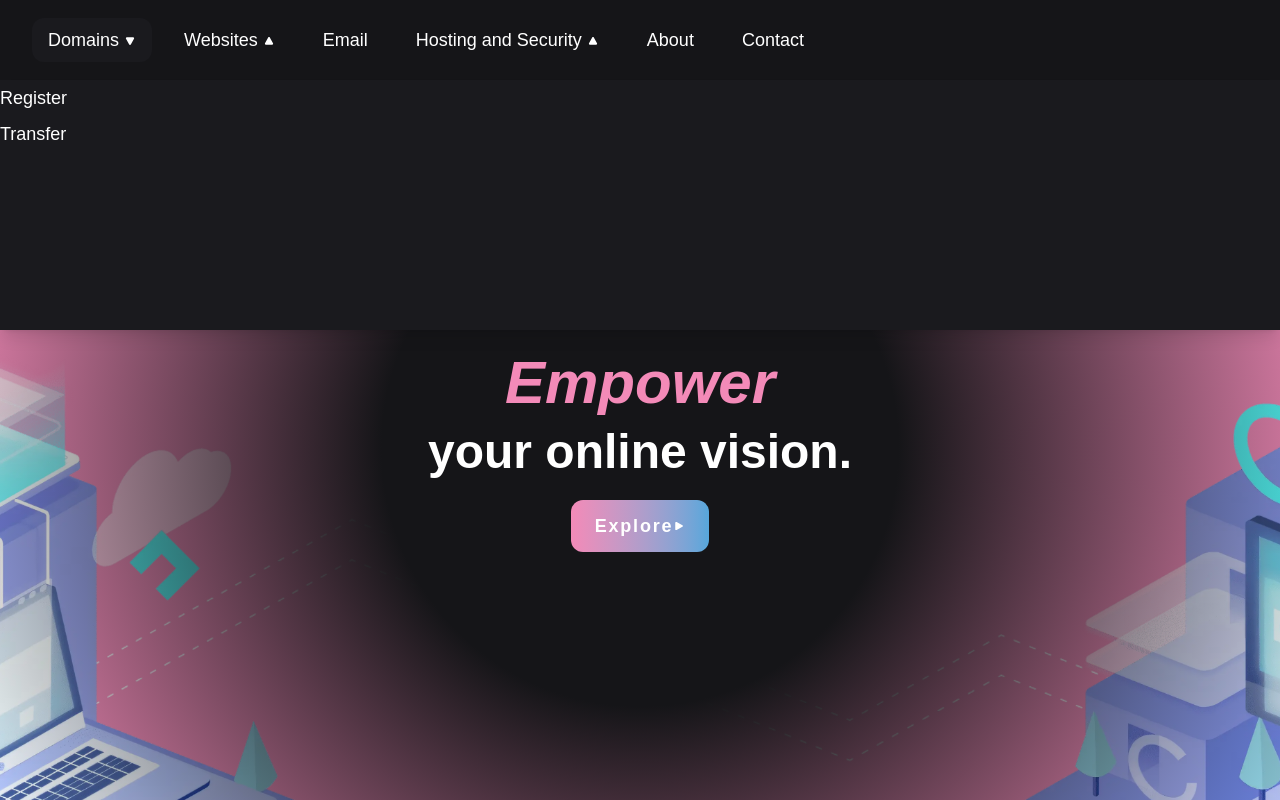
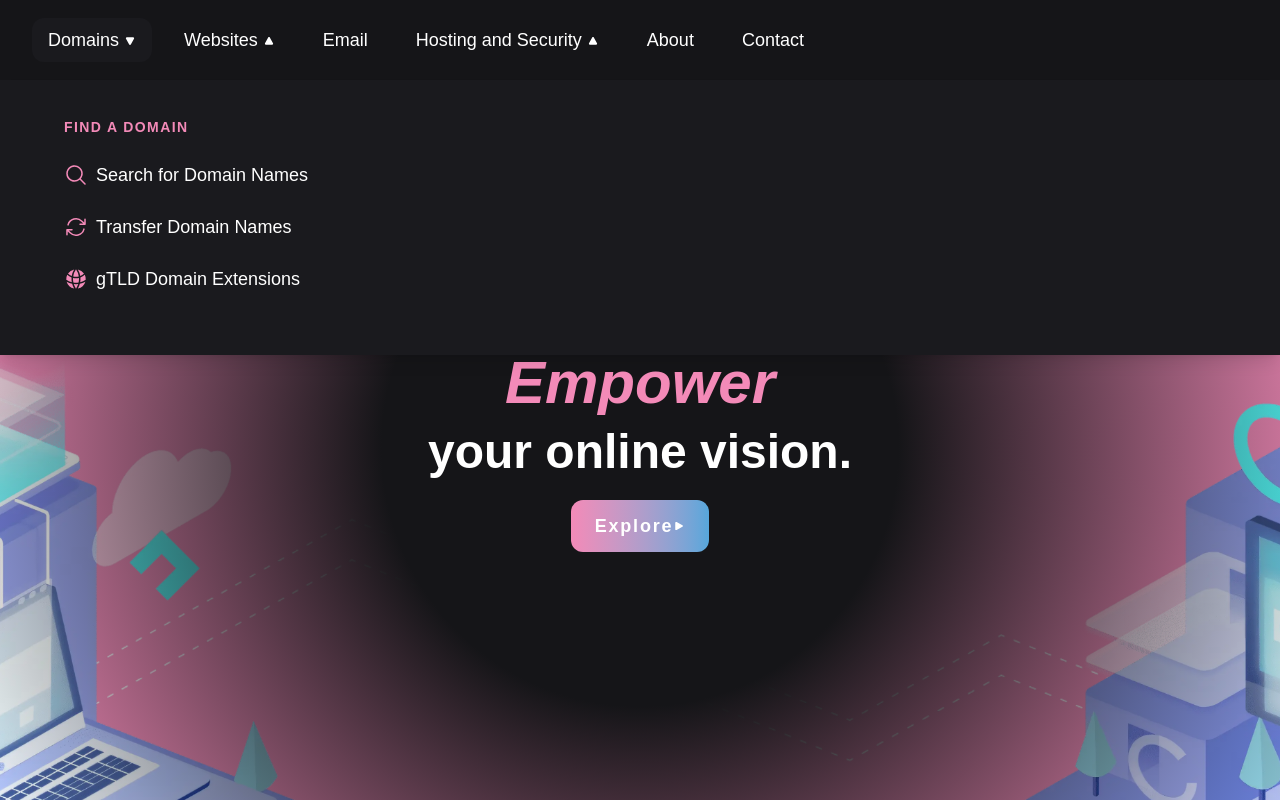
Before and after one commit to brandon-relentnet/nuxt-playground, a Nuxt app: page / in a window 1280 px wide. Both pictures are taken after a click on the button "Domains". Shown: the top 800 px of the page. Built offline with nearby package versions, Linux system fonts and the light colour scheme.

Commit message:
Styled the dropdown by introducing sections and icons. Gonna continue to see how I can slim this code.

```diff
--- a/components/Navbar.vue
+++ b/components/Navbar.vue
@@ -1,29 +1,76 @@
 <script setup>
 import { ref, onMounted } from "vue";
 import autoAnimate from "@formkit/auto-animate";
-import { PlayIcon } from "@heroicons/vue/24/solid";
+import {
+  PlayIcon,
+  MagnifyingGlassIcon,
+  ArrowPathIcon,
+  GlobeAltIcon,
+  PencilIcon,
+  WrenchIcon,
+  DocumentIcon,
+  ChartBarIcon,
+  MegaphoneIcon,
+  ShoppingCartIcon,
+  ServerIcon,
+  CloudIcon,
+  CubeIcon,
+  LockClosedIcon,
+  ShieldCheckIcon,
+} from "@heroicons/vue/24/solid";
 
 const navItems = ref([
   {
     label: "Domains",
     dropdown: true,
     open: false,
-    items: [
-      { label: "Register", url: "https://control.relentnet/register" },
-      { label: "Transfer", url: "https://control.relentnet/transfer" },
+    sections: [
+      {
+        sectionLabel: "Find a Domain",
+        links: [
+          {
+            label: "Search for Domain Names",
+            url: "https://control.relentnet.com/cart.php?a=add&domain=register",
+            icon: MagnifyingGlassIcon,
+          },
+          {
+            label: "Transfer Domain Names",
+            url: "https://control.relentnet.com/cart.php?a=add&domain=transfer",
+            icon: ArrowPathIcon,
+          },
+          {
+            label: "gTLD Domain Extensions",
+            url: "https://control.relentnet.com/cart.php?a=add&domain=register",
+            icon: GlobeAltIcon,
+          },
+        ],
+      },
     ],
   },
   {
     label: "Websites",
     dropdown: true,
     open: false,
-    items: [
-      { label: "Website Builder", url: "#" },
-      { label: "Website Templates", url: "#" },
-      { label: "Online Store", url: "#" },
-      { label: "Website Design Services", url: "#" },
-      { label: "SEO Services", url: "#" },
-      { label: "Digital Marketing Services", url: "#" },
+    sections: [
+      {
+        sectionLabel: "Build & Design",
+        links: [
+          { label: "Website Design Services", url: "#", icon: PencilIcon },
+          { label: "Website Builder", url: "#", icon: WrenchIcon },
+          { label: "Website Templates", url: "#", icon: DocumentIcon },
+        ],
+      },
+      {
+        sectionLabel: "Services",
+        links: [
+          { label: "SEO Services", url: "#", icon: ChartBarIcon },
+          { label: "Digital Marketing Services", url: "#", icon: MegaphoneIcon },
+        ],
+      },
+      {
+        sectionLabel: "E-commerce",
+        links: [{ label: "Online Store", url: "#", icon: ShoppingCartIcon }],
+      },
     ],
   },
   {
@@ -35,12 +82,26 @@ const navItems = ref([
     label: "Hosting and Security",
     dropdown: true,
     open: false,
-    items: [
-      { label: "Wordpress Hosting", url: "#" },
-      { label: "Web Hosting", url: "#" },
-      { label: "VPS Hosting", url: "#" },
-      { label: "SSL Certificates", url: "#" },
-      { label: "Website Security", url: "#" },
+    sections: [
+      {
+        sectionLabel: "Hosting",
+        links: [
+          { label: "WordPress Hosting", url: "#", icon: ServerIcon },
+          { label: "Web Hosting", url: "#", icon: CloudIcon },
+          { label: "VPS Hosting", url: "#", icon: CubeIcon },
+        ],
+      },
+      {
+        sectionLabel: "Security",
+        links: [
+          {
+            label: "SSL Certificates",
+            url: "https://control.relentnet.com/index.php?rp=/store/ssl-certificates",
+            icon: LockClosedIcon,
+          },
+          { label: "Website Security", url: "#", icon: ShieldCheckIcon },
+        ],
+      },
     ],
   },
   {
@@ -62,12 +123,12 @@ function setDropdownRef(el, index) {
 }
 
 onMounted(() => {
-  dropdownRefs.value.forEach(el => {
+  dropdownRefs.value.forEach((el) => {
     if (el) autoAnimate(el);
   });
 });
 
-function toggleDropdown(item, index) {
+function toggleDropdown(item) {
   item.open = !item.open;
 }
 
@@ -84,7 +145,7 @@ function closeDropdown(item) {
           <template v-if="item.dropdown">
             <div v-on-click-outside.bubble="() => closeDropdown(item)">
               <button
-                @click="toggleDropdown(item, index)"
+                @click="toggleDropdown(item)"
                 class="focus:outline-none hover:bg-surface rounded-xl px-4 py-2 transition-colors duration-200 cursor-pointer"
                 :class="{ 'bg-surface': item.open }"
               >
@@ -95,22 +156,39 @@ function closeDropdown(item) {
                 />
               </button>
               <div
-                :ref="el => setDropdownRef(el, index)"
+                :ref="(el) => setDropdownRef(el, index)"
                 :id="'dropdown-' + item.label.replace(/\s+/g, '-')"
-                class="fixed flex top-20 left-0 w-full bg-surface shadow-lg dropdown-menu overflow-hidden transition-all duration-300"
-                :style="item.open ? { height: '250px' } : { height: '0', padding: '0', border: 'none' }"
+                class="fixed top-20 left-0 w-full bg-surface shadow-lg dropdown-menu overflow-hidden transition-all duration-300"
+                :class="item.open ? 'h-[275px] p-4' : 'h-0 p-0'"
               >
-                <ul v-if="item.open">
-                  <li
-                    v-for="(child, idx) in item.items"
-                    :key="idx"
-                    class="py-1"
+                <div
+                  v-if="item.open"
+                  class="w-full flex flex-wrap justify-start gap-x-12 px-8"
+                >
+                  <div
+                    v-for="(section, sIndex) in item.sections"
+                    :key="sIndex"
+                    class="min-w-[200px] p-4"
                   >
-                    <a :href="child.url" class="block hover:text-blue-600">
-                      {{ child.label }}
-                    </a>
-                  </li>
-                </ul>
+                    <SectionTitle>
+                      {{ section.sectionLabel }}
+                    </SectionTitle>
+                    <ul class="gap-y-2 flex flex-col">
+                      <NuxtLink
+                        v-for="(link, linkIndex) in section.links"
+                        :key="linkIndex"
+                        class="py-2 group hover:bg-overlay rounded-xl px-4 -ml-4"
+                        :to="link.url"
+                      >
+                        <component
+                          :is="link.icon"
+                          class="size-6 text-rose inline-block mr-2 -mt-0.5"
+                        />
+                        <span class="group-hover:text-foam">{{ link.label }}</span>
+                      </NuxtLink>
+                    </ul>
+                  </div>
+                </div>
               </div>
             </div>
           </template>
```
